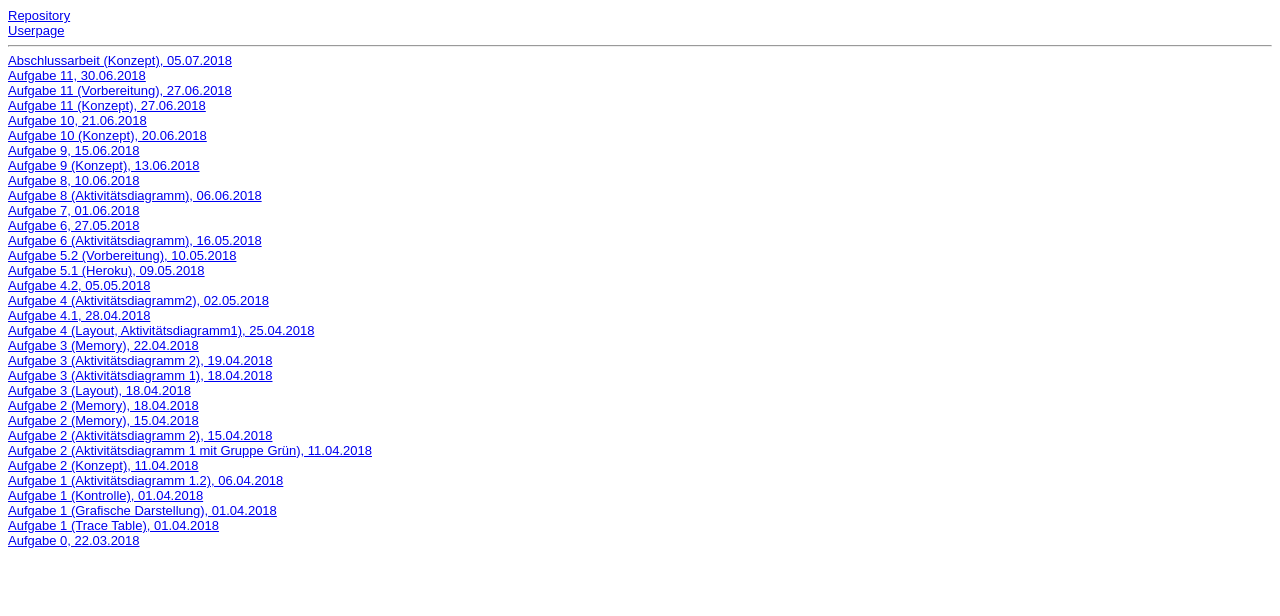
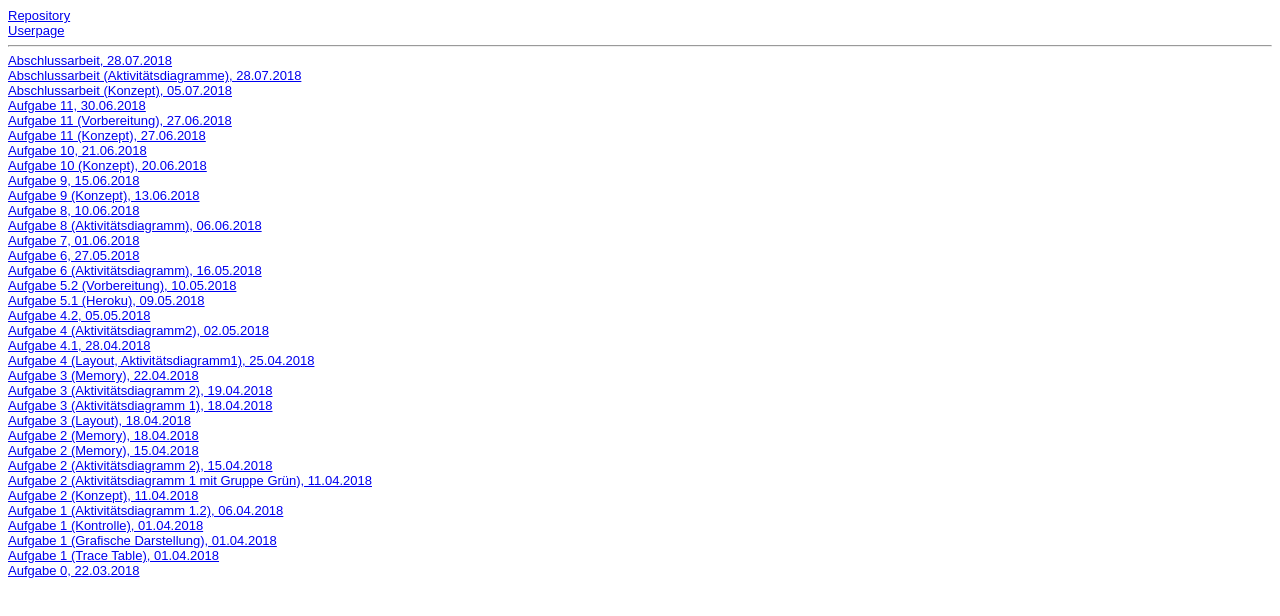
Before and after one commit to LisaJaehn/LisaJaehn.github.io, a plain HTML site: page Steckbrief/steckbrief.htm in a window 1280 px wide. Drawn offline with Linux system fonts and the light colour scheme.

Commit message:
Steckbrief

```diff
--- a/Steckbrief/steckbrief.htm
+++ b/Steckbrief/steckbrief.htm
@@ -18,6 +18,10 @@ body {
 <a href="https://lisajaehn.github.io/" target="_blank">Userpage</a></br>
 
 <hr>
+
+<a href="https://github.com/LisaJaehn/EIA2/blob/master/Abschlussarbeit/Abschlussarbeit.html" target="_blank">Abschlussarbeit, 28.07.2018</a></br>
+
+<a href="https://github.com/LisaJaehn/EIA2/blob/master/Abschlussarbeit/Abschlussarbeit.pdf" target="_blank">Abschlussarbeit (Aktivitätsdiagramme), 28.07.2018</a></br>
 
 <a href="https://github.com/LisaJaehn/EIA2/blob/master/Abschlussarbeit/Abschlussarbeit.jpg" target="_blank">Abschlussarbeit (Konzept), 05.07.2018</a></br>
 
```
